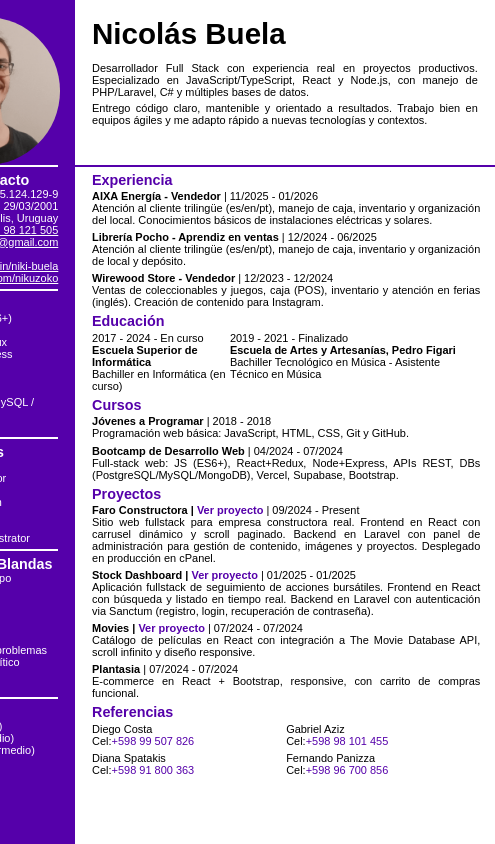
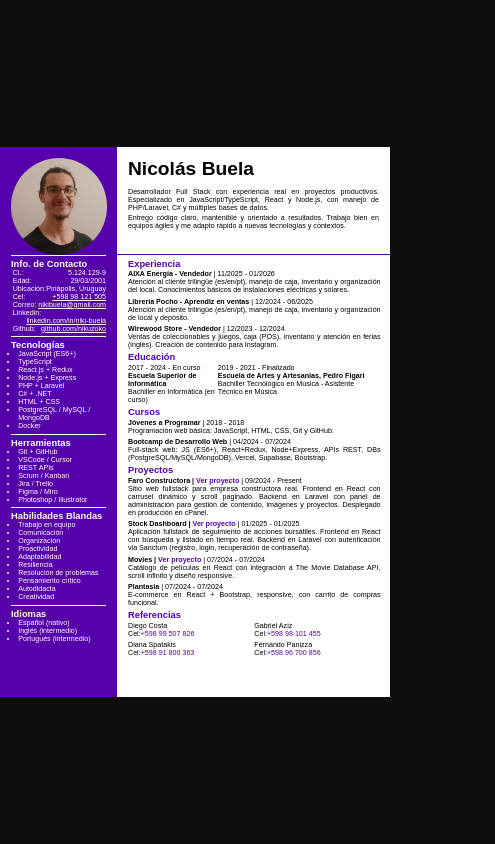
Before and after one commit to NikuzoKO/curriculum, a React (Vite) app: page / in a window 390 px wide. Shown: the whole page, 495 px wide, since content can reach past the window. Built offline with nearby package versions, Linux system fonts and the light colour scheme.

Commit message:
Fit A4 sheet to screen width on phones

```diff
--- a/src/index.css
+++ b/src/index.css
@@ -4,10 +4,19 @@
     --primary-color: #50a;
     --secondary-color: #0e0e0e;
     --tertiary-color: #fff;
+    /* 1% of the sheet height: fits the A4 sheet (71:100) inside the screen */
+    --u: min(1vh, 1.408vw);
+}
+
+@supports (height: 1dvh) {
+    :root {
+        --u: min(1dvh, 1.408vw);
+    }
 }
 
 body {
     margin: 0;
+    min-height: 100vh;
     display: flex;
     justify-content: center;
     align-items: center;
@@ -15,29 +24,29 @@ body {
     font-family: "Zalando Sans SemiExpanded", sans-serif;
     h1 {
         margin: 0;
-        margin-bottom: 1.3vh;
-        font-size: 3.5vh;
+        margin-bottom: calc(1.3 * var(--u));
+        font-size: calc(3.5 * var(--u));
     }
     h3 {
-        margin: 0.6vh 0;
-        margin-bottom: 0.3vh;
-        font-size: 1.7vh;
+        margin: calc(0.6 * var(--u)) 0;
+        margin-bottom: calc(0.3 * var(--u));
+        font-size: calc(1.7 * var(--u));
     }
     p {
-        font-size: 1.3vh;
+        font-size: calc(1.3 * var(--u));
         text-align: justify;
     }
     ul {
-        margin: 0.6vh 0;
+        margin: calc(0.6 * var(--u)) 0;
         margin-top: 0;
-        padding-left: 1.6vh;
+        padding-left: calc(1.6 * var(--u));
         li {
-            font-size: 1.3vh;
-            margin-left: -0.3vh;
+            font-size: calc(1.3 * var(--u));
+            margin-left: calc(-0.3 * var(--u));
         }
     }
     a {
-        font-size: 1.3vh;
+        font-size: calc(1.3 * var(--u));
         color: var(--primary-color);
         text-decoration: none;
         &:hover {
@@ -45,21 +54,21 @@ body {
         }
     }
     .container {
-        width: 71vh;
-        height: 100vh;
+        width: calc(71 * var(--u));
+        height: calc(100 * var(--u));
         margin: 0;
         display: flex;
         overflow: hidden;
         background-color: var(--tertiary-color);
         .side-column {
             width: 30%;
-            padding-bottom: 2vh;
+            padding-bottom: calc(2 * var(--u));
             color: var(--tertiary-color);
             background-color: var(--primary-color);
             .profile-picture-container {
-                width: 17.5vh;
-                height: 17.5vh;
-                padding: 2vh;
+                width: calc(17.5 * var(--u));
+                height: calc(17.5 * var(--u));
+                padding: calc(2 * var(--u));
                 padding-bottom: 0;
                 img {
                     width: 100%;
@@ -67,10 +76,10 @@ body {
                 }
             }
             .contact-info {
-                margin: 2vh;
+                margin: calc(2 * var(--u));
                 margin-top: 0;
-                margin-bottom: 0.6vh;
-                border-top: 0.25vh solid var(--tertiary-color);
+                margin-bottom: calc(0.6 * var(--u));
+                border-top: calc(0.25 * var(--u)) solid var(--tertiary-color);
                 h3 {
                     margin-bottom: 0;
                 }
@@ -79,7 +88,7 @@ body {
                     justify-content: space-between;
                     div {
                         div {
-                            padding-left: 0.3vh;
+                            padding-left: calc(0.3 * var(--u));
                             display: flex;
                             justify-content: space-between;
                             flex-wrap: wrap;
@@ -100,10 +109,10 @@ body {
                 }
             }
             .pointer {
-                margin: 2vh;
+                margin: calc(2 * var(--u));
                 margin-top: 0;
                 margin-bottom: 0;
-                border-top: 0.25vh solid var(--tertiary-color);
+                border-top: calc(0.25 * var(--u)) solid var(--tertiary-color);
                 h3 {
                     margin-bottom: 0;
                 }
@@ -112,20 +121,20 @@ body {
         .main-column {
             width: 70%;
             .name-container {
-                height: 16vh;
-                padding: 2vh;
-                padding-bottom: 1.5vh;
+                height: calc(16 * var(--u));
+                padding: calc(2 * var(--u));
+                padding-bottom: calc(1.5 * var(--u));
                 p {
-                    font-size: 1.3vh;
-                    margin: 0.5vh 0;
+                    font-size: calc(1.3 * var(--u));
+                    margin: calc(0.5 * var(--u)) 0;
                 }
             }
             .curriculum-container {
-                width: 46vh;
-                height: 79vh;
-                padding: 0 2vh;
-                padding-bottom: 2vh;
-                border-top: 0.3vh solid var(--primary-color);
+                width: calc(46 * var(--u));
+                height: calc(79 * var(--u));
+                padding: 0 calc(2 * var(--u));
+                padding-bottom: calc(2 * var(--u));
+                border-top: calc(0.3 * var(--u)) solid var(--primary-color);
                 h3 {
                     color: var(--primary-color);
                 }
@@ -135,7 +144,7 @@ body {
                 .project-item,
                 .contact-item,
                 .contact-info-items {
-                    margin-bottom: 0.6vh;
+                    margin-bottom: calc(0.6 * var(--u));
                     p,
                     a {
                         margin: 0;
@@ -158,7 +167,7 @@ body {
                     display: flex;
                     flex-wrap: wrap;
                     .reference {
-                        margin-bottom: 0.6vh;
+                        margin-bottom: calc(0.6 * var(--u));
                         width: 50%;
                         p {
                             margin: 0;
```
